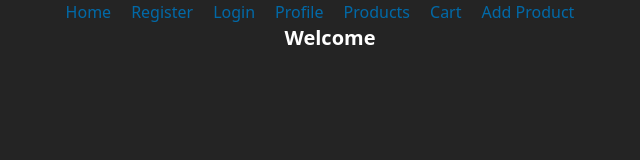
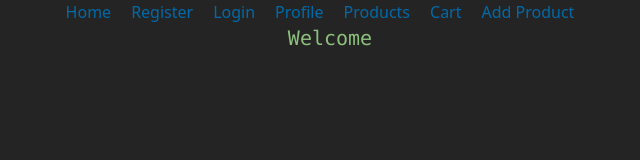
Before and after one commit to antonovmike/demo_store, a React (Vite) app in the folder client/: page /#/ in a window 1280 px wide. Shown: the top 160 px of the page, without its empty margins (310-950 px from the left). Built offline with nearby package versions, Linux system fonts and the light colour scheme; no server answers.

Commit message:
[ADD] Add StyledHeader_1.jsx for style consistency. Use StyledHeader_1 on HomePage.jsx

```diff
--- a/client/src/components/HomePage.jsx
+++ b/client/src/components/HomePage.jsx
@@ -1,9 +1,10 @@
 import StyledPage from "./StyledPage";
+import StyledHeader_1 from "./StyledHeader_1";
 
 export default function HomePage() {
   return (
     <StyledPage>
-      <p className="text-xl font-semibold mb-2">Welcome</p>
+      <StyledHeader_1>Welcome</StyledHeader_1>
     </StyledPage>
   );
 }
--- /dev/null
+++ b/client/src/components/StyledHeader_1.jsx
@@ -0,0 +1,3 @@
+export default function StyledHeader_1({ children }) {
+  return <h1 className={`text-[#8ec07c] font-mono text-xl`}>{children}</h1>;
+}
```
